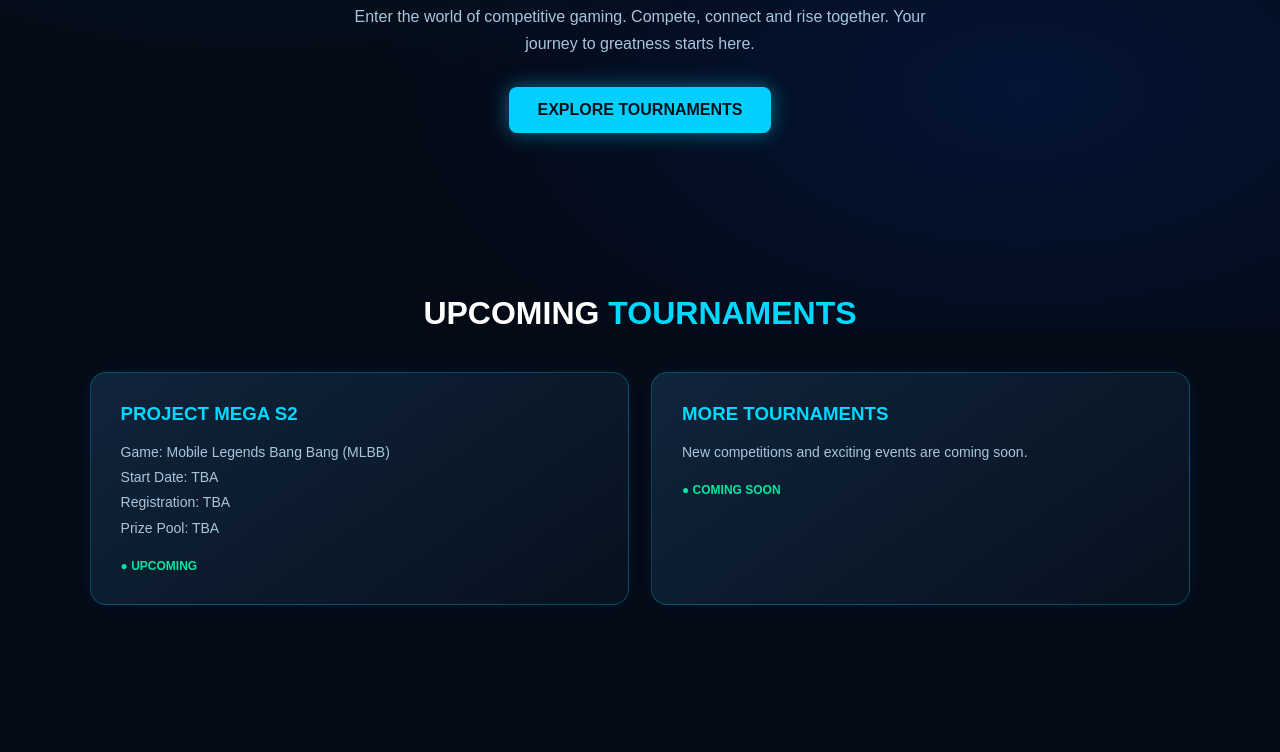
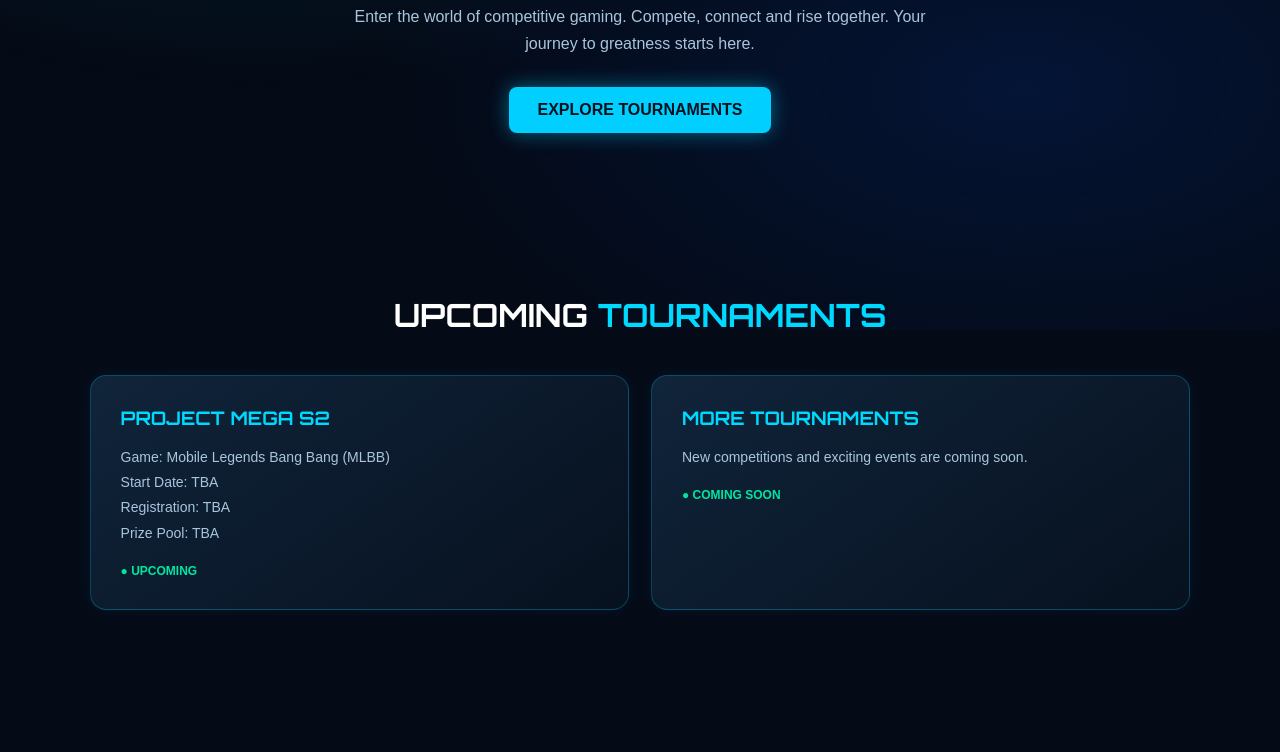
Before and after one commit to dechaoeman-alt/C3site, a plain HTML site: page index.html in a window 1280 px wide. Shown: the part 470-1222 px from the top of the page. Drawn offline with Linux system fonts and the light colour scheme.

Commit message:
Update styles to include font imports and families
Added font styles for body and headings.

```diff
--- a/index.html
+++ b/index.html
@@ -11,7 +11,14 @@
 <link href="https://fonts.googleapis.com/css2?family=Orbitron:wght@400;500;600;700;800;900&family=Oxanium:wght@400;500;600;700;800&family=Rajdhani:wght@400;500;600;700&display=swap" rel="stylesheet">
 
 
-<style>
+<style>@import url('https://fonts.googleapis.com/css2?family=Orbitron:wght@400;500;600;700;800;900&family=Oxanium:wght@400;500;600;700;800&family=Rajdhani:wght@400;500;600;700&display=swap');
+  body {
+  font-family: 'Rajdhani', sans-serif;
+}
+
+h1, h2, h3 {
+  font-family: 'Orbitron', sans-serif;
+}
 * {
   margin: 0;
   padding: 0;
```
